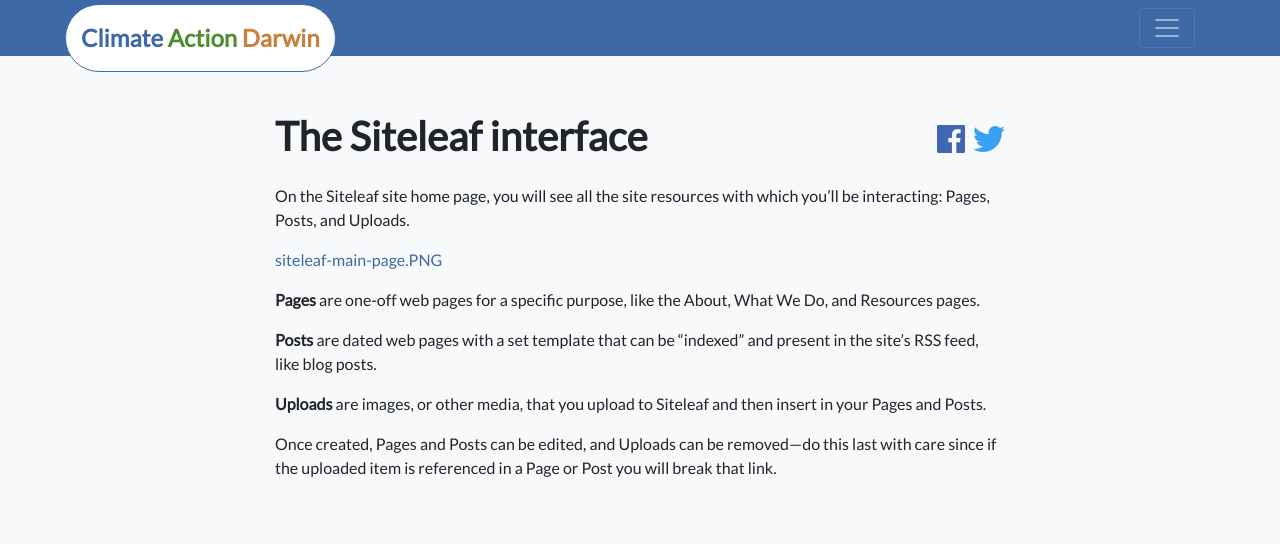
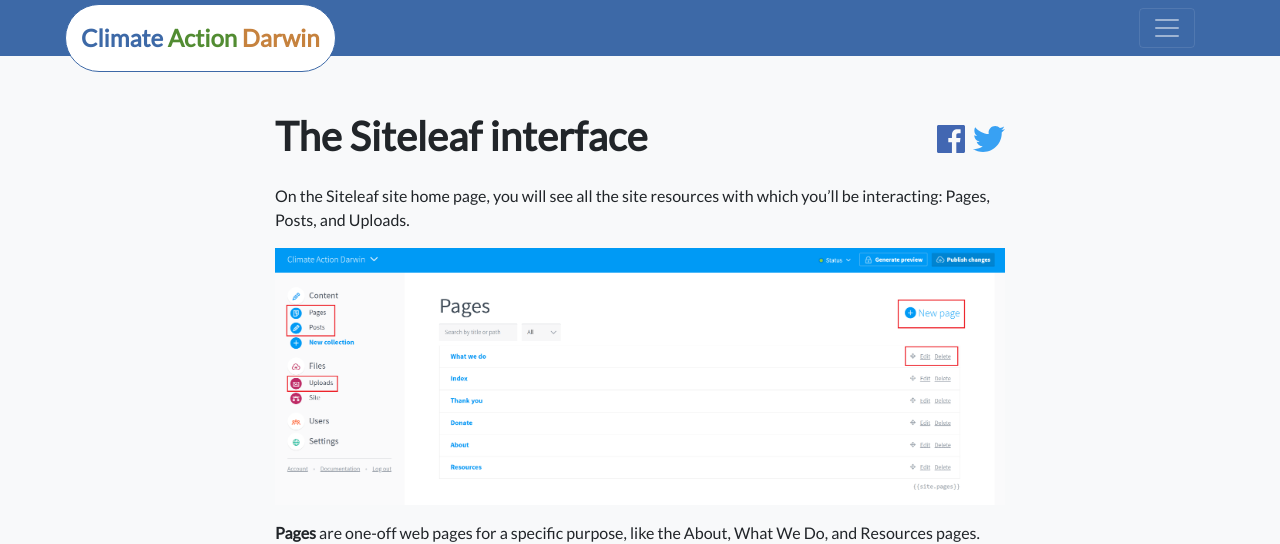
Before and after one commit to superdivest/superdivest.github.io, a Jekyll site: the page built from the-siteleaf-interface.markdown, in a window 1280 px wide and 1400 px high, cut to the strip 0-544 px from the top of the window. Built offline with Jekyll 4.4.1, drawn with Linux system fonts in a browser that asks for light colours; nearby versions of some CDN libraries; some of the changed text lies outside the part shown.

Commit message:
Updated The Siteleaf Interface

```diff
--- a/the-siteleaf-interface.markdown
+++ b/the-siteleaf-interface.markdown
@@ -6,7 +6,7 @@
 
 On the Siteleaf site home page, you will see all the site resources with which you'll be interacting: Pages, Posts, and Uploads.
 
-[siteleaf-main-page.PNG](/uploads/siteleaf-main-page.PNG)
+![siteleaf-main-page.PNG](/uploads/siteleaf-main-page.PNG)
 
 **Pages** are one-off web pages for a specific purpose, like the About, What We Do, and Resources pages.
 
```
Also changed, not shown: other parts of the-siteleaf-interface.markdown (+4 -0 lines).
